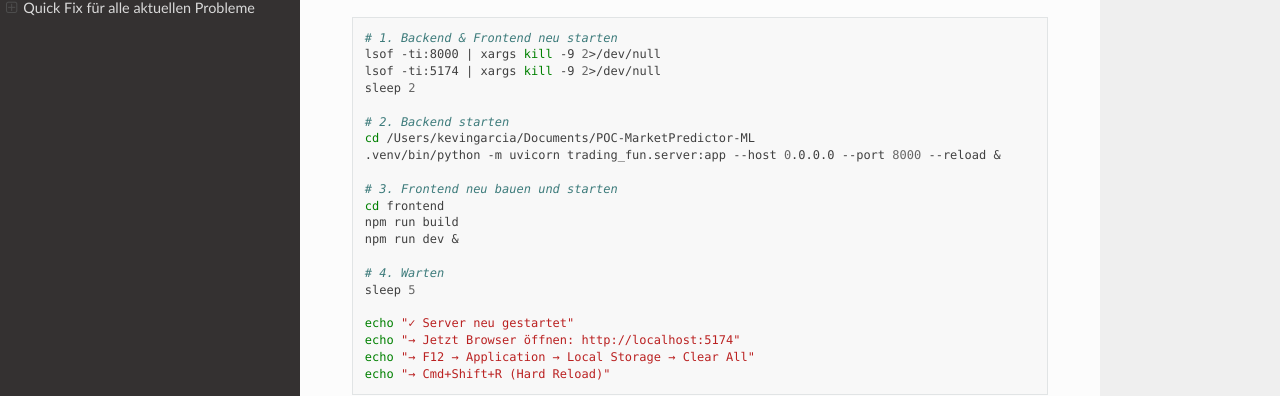
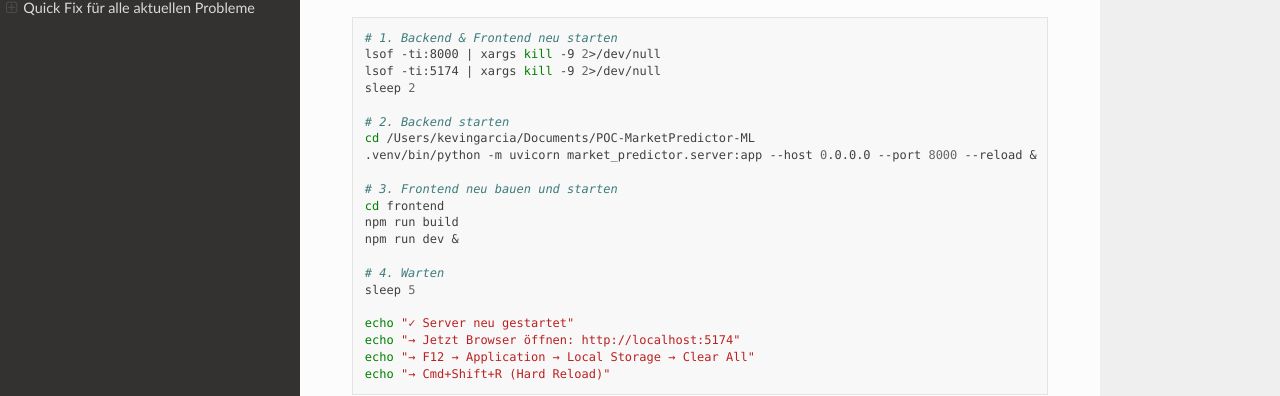
Before and after one commit to KG90-EG/POC-MarketPredictor-ML, a Sphinx documentation site: the page built from docs/project/QUICK_FIX.md, in a window 1280 px wide and 900 px high, scrolled down 829 px. Shown: the part 112-508 px from the top of the window. Built offline with Sphinx 7.4.7 and the Read the Docs theme 3.1.0, drawn with Linux system fonts in a browser that asks for light colours.

Commit message:
Update backend entrypoints to market_predictor

```diff
--- a/docs/index.html
+++ b/docs/index.html
@@ -113,7 +113,7 @@
         <h2>🔧 Quick Start</h2>
         <pre><code># Backend
 pip install -r requirements.txt
-uvicorn trading_fun.server:app --reload
+uvicorn market_predictor.server:app --reload
 
 # Frontend (new terminal)
 cd frontend && npm install && npm run dev</code></pre>
--- a/docs/project/QUICK_FIX.md
+++ b/docs/project/QUICK_FIX.md
@@ -45,7 +45,7 @@ sleep 2
 
 # 2. Backend starten
 cd /Users/kevingarcia/Documents/POC-MarketPredictor-ML
-.venv/bin/python -m uvicorn trading_fun.server:app --host 0.0.0.0 --port 8000 --reload &
+.venv/bin/python -m uvicorn market_predictor.server:app --host 0.0.0.0 --port 8000 --reload &
 
 # 3. Frontend neu bauen und starten
 cd frontend
```
Also changed, not shown: 3 other files.
